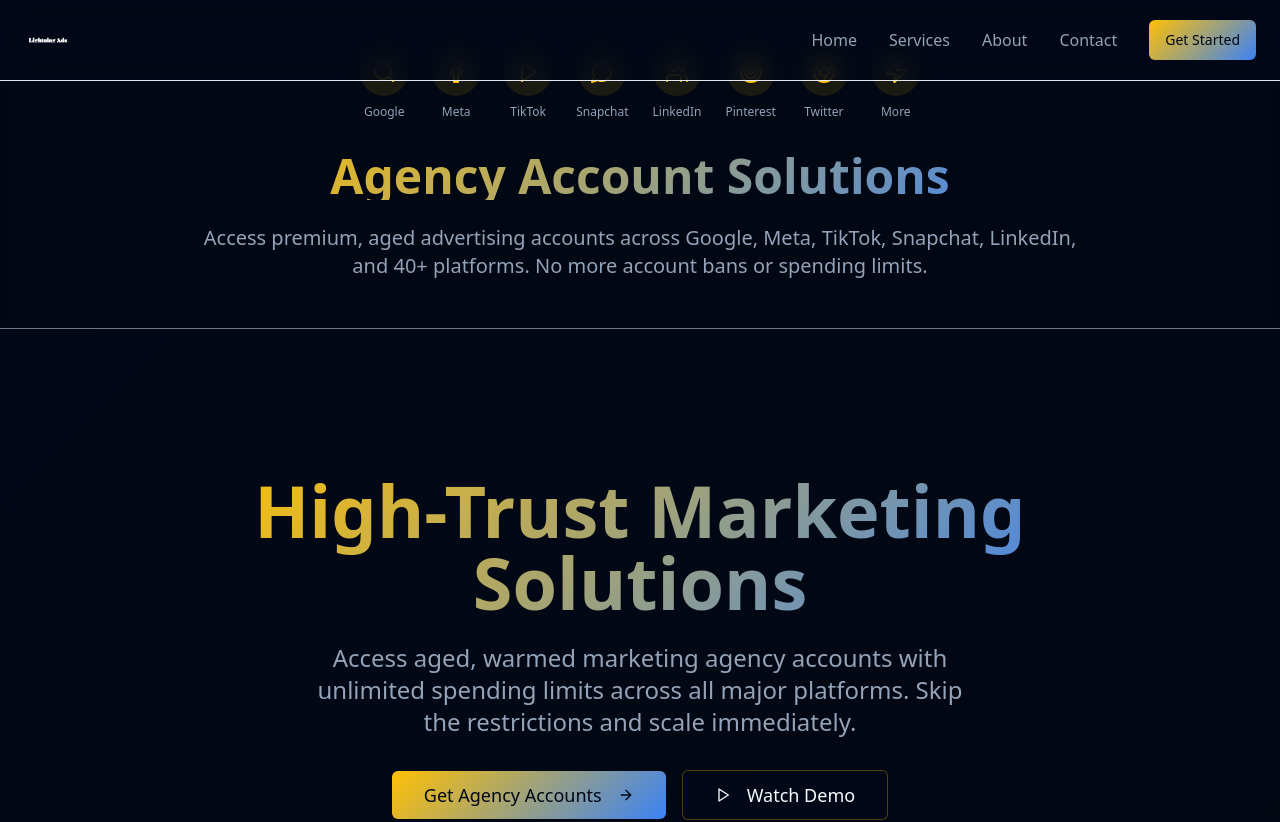
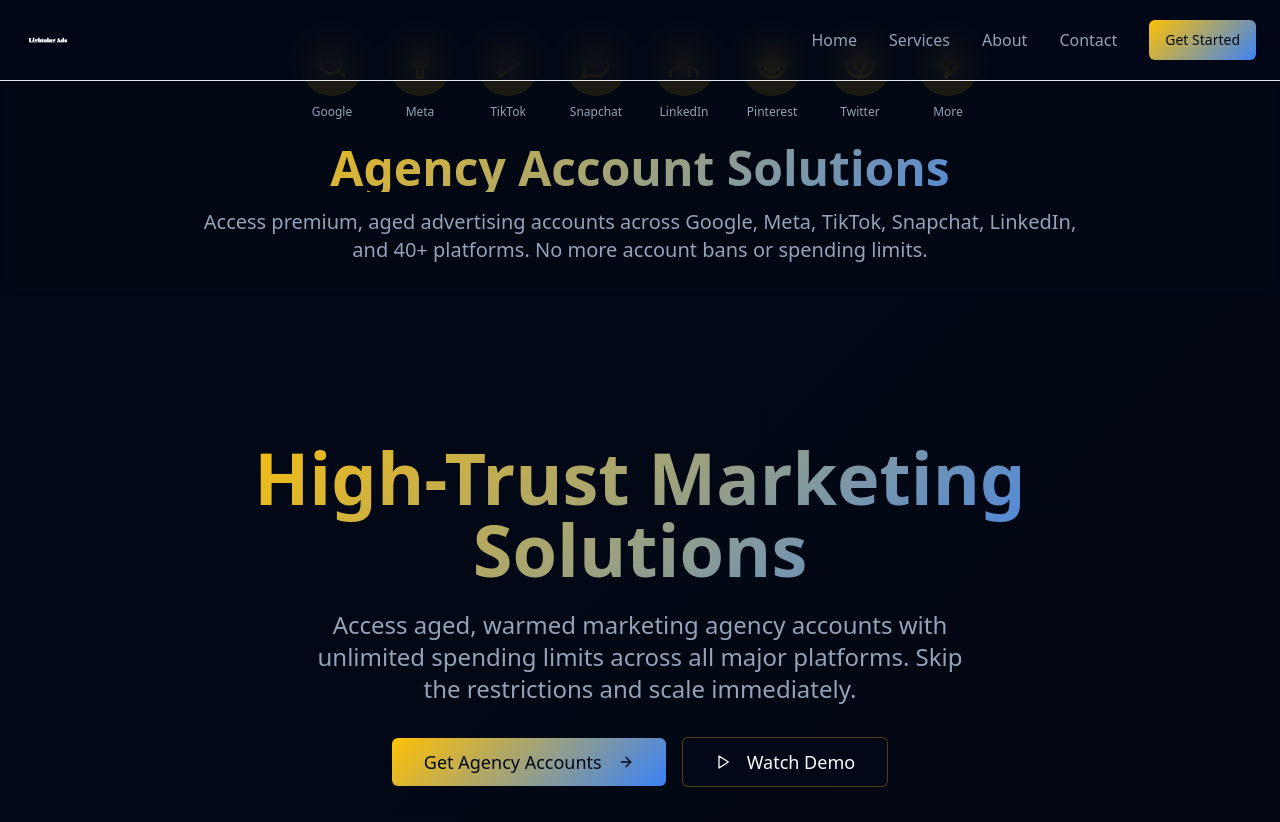
Before and after one commit to doctorfawad31-dev/lightening-ads, a React (Vite) app: page / in a window 1280 px wide. Shown: the top 822 px of the page. Built offline with nearby package versions, Linux system fonts and the light colour scheme; the HTML template or start-up script is replaced by a standard one.

Commit message:
Refine platform banner

```diff
--- a/src/components/PlatformBanner.tsx
+++ b/src/components/PlatformBanner.tsx
@@ -13,17 +13,17 @@ const PlatformBanner = () => {
   ]
 
   return (
-    <section className="bg-card/50 backdrop-blur-sm border-b border-border/50 py-12">
+    <section className="bg-card/50 backdrop-blur-sm py-8">
       <div className="container mx-auto px-6">
         {/* Platform Icons */}
-        <div className="flex flex-wrap justify-center items-center gap-6 mb-8">
+        <div className="flex flex-wrap justify-center items-center gap-6 mb-6">
           {platforms.map((platform, index) => (
             <div
               key={index}
               className="flex flex-col items-center group cursor-pointer"
             >
-              <div className="w-12 h-12 rounded-full bg-primary/10 flex items-center justify-center mb-2 group-hover:bg-primary/20 transition-all duration-300 group-hover:scale-110">
-                <platform.icon className="w-6 h-6 text-primary group-hover:text-primary/80" />
+              <div className="w-16 h-16 rounded-full bg-primary/10 flex items-center justify-center mb-2 group-hover:bg-primary/20 transition-all duration-300 group-hover:scale-110">
+                <platform.icon className="w-8 h-8 text-primary group-hover:text-primary/80" />
               </div>
               <span className="text-xs text-muted-foreground group-hover:text-foreground transition-colors">
                 {platform.name}
@@ -34,7 +34,7 @@ const PlatformBanner = () => {
 
         {/* Main Content */}
         <div className="text-center max-w-4xl mx-auto">
-          <h2 className="text-4xl md:text-5xl font-bold mb-6 bg-gradient-primary bg-clip-text text-transparent">
+          <h2 className="text-4xl md:text-5xl font-bold mb-4 bg-gradient-primary bg-clip-text text-transparent">
             Agency Account Solutions
           </h2>
           <p className="text-lg md:text-xl text-muted-foreground leading-relaxed">
```
